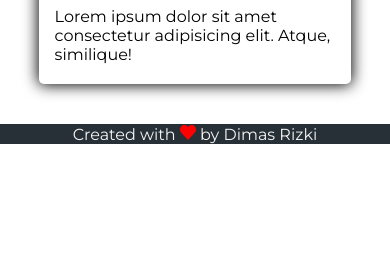
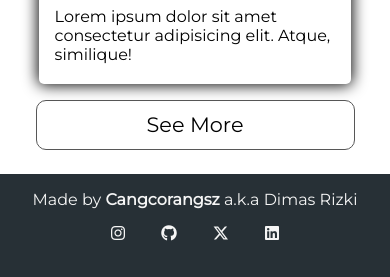
Before and after one commit to Cangcorangsz/market, a plain HTML site: page index.html in a window 390 px wide. Shown: the part 2930-3207 px from the top of the page. Before the commit the page ends 3074 px from the top, so only its background shows below. Drawn offline with Linux system fonts and the light colour scheme.

Commit message:
Changes, add +Menambahkan button see more *Memperbaiki footer +Menambah responsive pada account modal box

```diff
--- a/css/akun.css
+++ b/css/akun.css
@@ -148,3 +148,15 @@ input[type="submit"]:hover {
 .login a:hover {
     text-decoration: underline;
 }
+
+@media (max-width: 768px) {
+    #akun .akun-container {
+        width: 85%;
+    }
+}
+
+@media (max-width: 425px) {
+    #akun .akun-container {
+        width: 80%;
+    }
+}
--- a/css/index.css
+++ b/css/index.css
@@ -103,9 +103,35 @@
     grid-template-areas:
         "header header header"
         "dis1 dis2 dis3"
-        "dis4 dis5 dis6";
+        "dis4 dis5 dis6"
+        "more more more";
     grid-template-rows: 0.2fr 1fr 1fr;
     justify-items: center;
+}
+
+#more {
+    padding: 0 1em;
+    grid-area: more;
+    justify-self: center;
+    width: 90%;
+    box-sizing: border-box;
+    height: fit-content;
+}
+
+#more button{
+    width: 100%;
+    height: 50px;
+    background-color: transparent;
+    font-size: 1.3em;
+    border: 1px solid #575757;
+    cursor: pointer;
+    border-radius: 10px;
+    transition: 0.2s;
+}
+
+#more button:hover {
+    background-color: #575757;
+    color: white;
 }
 
 .card .deskripsi {
@@ -192,7 +218,8 @@
             "header header"
             "dis1 dis2"
             "dis3 dis4"
-            "dis5 dis6";
+            "dis5 dis6"
+            "more more";
         grid-template-columns: 1fr 1fr;
         justify-items: center;
         grid-template-rows: auto;
@@ -241,7 +268,8 @@
             "dis3"
             "dis4"
             "dis5"
-            "dis6";
+            "dis6"
+            "more";
         grid-template-columns: 1fr;
         grid-template-rows: auto;
         justify-items: center;
--- a/css/style.css
+++ b/css/style.css
@@ -10,6 +10,28 @@ html {
 
 .header {
     font-size: 1.5em;
+}
+
+a {
+    -webkit-tap-highlight-color: transparent;
+    /* Untuk perangkat berbasis WebKit seperti Chrome dan Safari */
+    -webkit-tap-highlight-color: rgba(0, 0, 0, 0);
+    /* Versi yang lebih luas untuk memastikan kompatibilitas */
+    -moz-tap-highlight-color: transparent;
+    /* Untuk Firefox */
+    -ms-tap-highlight-color: transparent;
+    /* Untuk Internet Explorer/Edge */
+}
+
+li {
+    -webkit-tap-highlight-color: transparent;
+    /* Untuk perangkat berbasis WebKit seperti Chrome dan Safari */
+    -webkit-tap-highlight-color: rgba(0, 0, 0, 0);
+    /* Versi yang lebih luas untuk memastikan kompatibilitas */
+    -moz-tap-highlight-color: transparent;
+    /* Untuk Firefox */
+    -ms-tap-highlight-color: transparent;
+    /* Untuk Internet Explorer/Edge */
 }
 
 .centerText {
@@ -31,6 +53,7 @@ html {
     border: solid rgb(255, 255, 255) 1px;
     cursor: pointer;
 }
+
 /* Nav */
 
 nav {
@@ -88,16 +111,32 @@ nav .icon {
 }
 
 /* Footer */
-
-.svg {
-    fill: red;
+footer {
+    padding: 1em 0;
+    width: 100%;
+    text-align: center;
+    background-color: #273036;
+    color: whitesmoke;
 }
 
-footer {
-    background-color: #273036;
-    color: whitesmoke;
-    text-align: center;
-    padding: 0;
+footer * {
+    color: #F5F5F5;
+}
+
+footer p {
+    font-size: 150%;
+    margin: auto;
+    box-sizing: border-box;
+}
+
+footer span {
+    font-weight: bold;
+}
+
+footer i {
+    font-size: 1.5em;
+    margin: 1em 0.5em 0 0.5em;
+    overflow: hidden;
 }
 
 /* <<<Responsives>>> */
@@ -168,6 +207,14 @@ footer {
 
 @media (max-width: 425px) {
     /* ---Mobile L--- */
+    footer p {
+        font-size: 100%;
+    }
+
+    footer i {
+        font-size: 1em;
+        margin: 1em 1em;
+    }
 
     .header {
         font-size: 1.1em;
--- a/index.html
+++ b/index.html
@@ -115,6 +115,7 @@
                 <p class="deskripsi">Lorem ipsum dolor sit amet consectetur adipisicing elit. Atque, similique!</p>
                 <p class="price">Rp. 150.000</p>
             </div>
+            <a href="javascript:void(0)" id="more"><button>See More</button></a>
         </section>
 
         <!-- You Need End -->
@@ -185,29 +186,33 @@
         <!-- Footer -->
 
         <footer>
-            <p>Created with
-                <?xml version="1.0" ?><svg id="Layer_1_1_" style="enable-background:new 0 0 16 16;" version="1.1"
-                    viewBox="0 0 16 16" xml:space="preserve" xmlns="http://www.w3.org/2000/svg"
-                    xmlns:xlink="http://www.w3.org/1999/xlink" width="1em" class="svg">
-                    <path
-                        d="M8.612,2.347L8,2.997l-0.612-0.65c-1.69-1.795-4.43-1.795-6.12,0c-1.69,1.795-1.69,4.706,0,6.502l0.612,0.65L8,16  l6.12-6.502l0.612-0.65c1.69-1.795,1.69-4.706,0-6.502C13.042,0.551,10.302,0.551,8.612,2.347z" />
-                </svg>
-                by Dimas Rizki
-            </p>
+            <p>Made by <span>Cangcorangsz</span> a.k.a Dimas Rizki</p>
+            <a href="https://www.instagram.com/cangcorangsz?igsh=MTJnMzBwZGU5OWNuaA==" target="_blank"><i
+                    class="fa-brands fa-instagram"></i></a>
+            <a href="https://github.com/Cangcorangsz" target="_blank"><i class="fa-brands fa-github"></i></a>
+            <a href="https://x.com/dddimasriz?t=lc4FB0GqlBl9a5u5W4zeNw&s=09" target="_blank"><i
+                    class="fa-brands fa-x-twitter"></i></a>
+            <a href="https://www.linkedin.com/in/dimas-bajuri-019453260?utm_source=share&utm_campaign=share_via&utm_content=profile&utm_medium=android_app"
+                target="_blank"><i class="fa-brands fa-linkedin"></i></a>
         </footer>
     </div>
 
 
     <script>
         // Nav
+        const navButton = document.querySelector(".icon");
         const navMenu = document.getElementById("navMenu");
-
+        const iconi = document.querySelector(".icon i");
 
         // Nav responsive
         function myFunction() {
             if (navMenu.className === "navMenu") {
                 navMenu.className += " responsive";
+                iconi.classList.add("fa-xmark");
+                iconi.classList.remove("fa-bars");
             } else {
+                iconi.classList.remove("fa-xmark");
+                iconi.classList.add("fa-bars");
                 navMenu.className = "navMenu";
             };
         };
```
Lines whose indentation alone changed are shown as unchanged.
